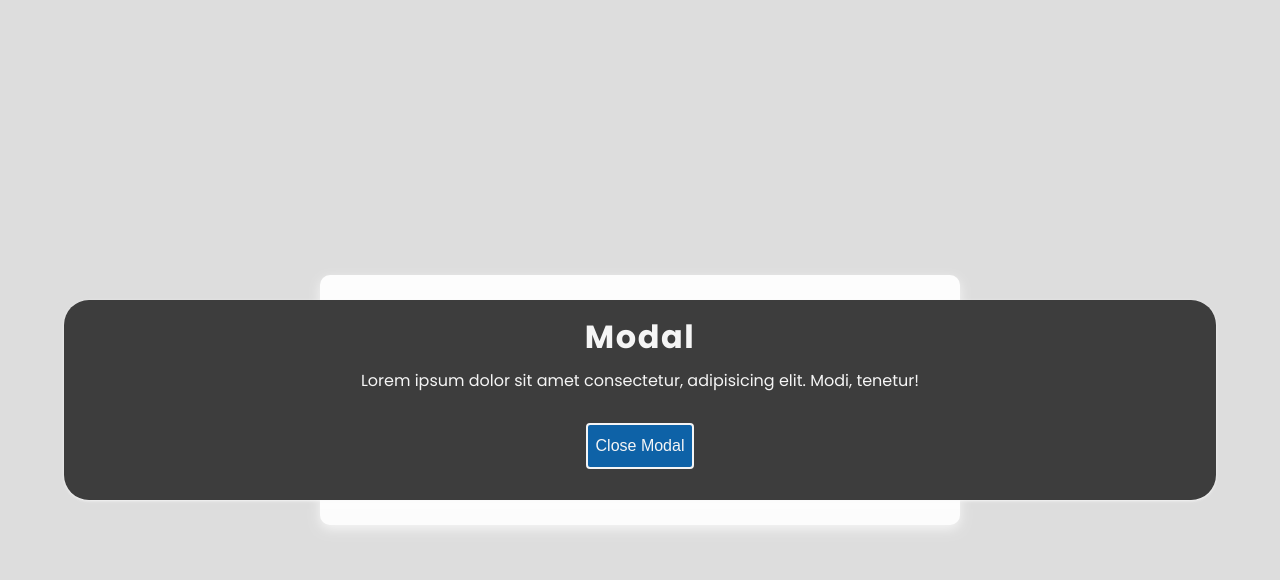
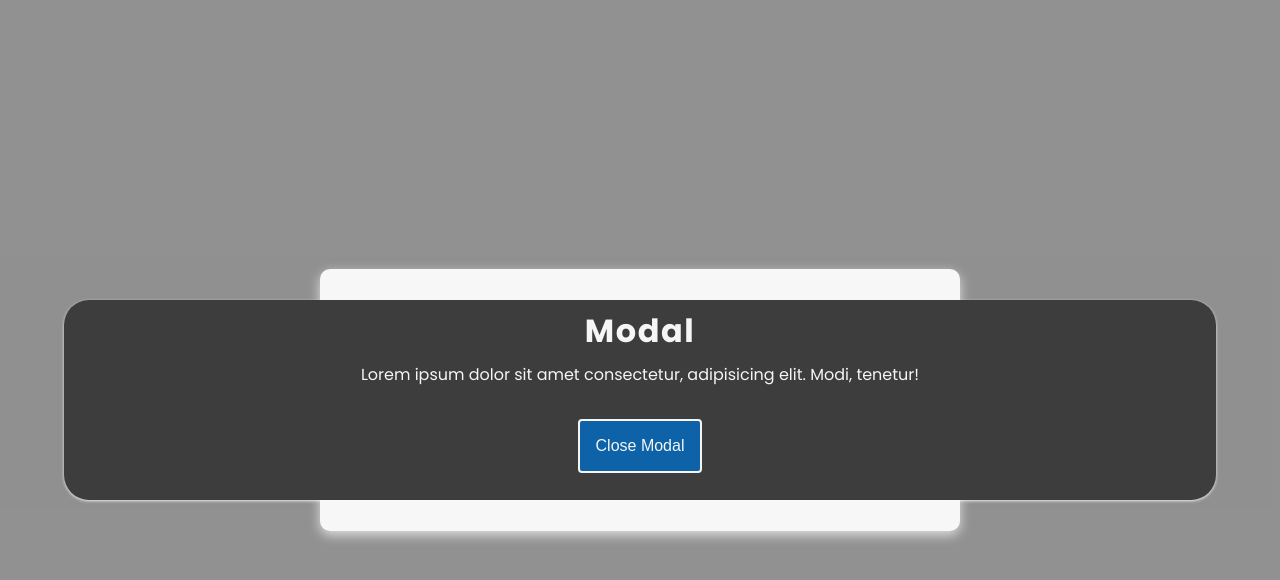
Before and after one commit to chrizzlekicks/vanillajs, a plain HTML site: page Modal/modal.html in a window 1280 px wide. Both pictures are taken after a click on the button "Open Modal". Drawn offline with Linux system fonts and the light colour scheme.

Commit message:
add README.md

```diff
--- a/Modal/style.css
+++ b/Modal/style.css
@@ -150,26 +150,13 @@ button:hover {
     box-shadow: var(--mn-shdw);
 }
 
-.modal-btn {
+.modal-btn,
+.close-btn {
     background-color: rgb(14, 98, 167);
-    border-radius: var(--brdr-rds);
-    border: 2px solid var(--fnt-clr);
-    padding: 0.75rem 0.5rem;
-    margin: 0.875rem;
-    color: var(--fnt-clr);
-    align-self: center;
-    cursor: pointer;
-}
-
-.modal-btn:hover {
-    background: var(--bckgrnd-trnsprnt);
-    color: var(--bckgrnd-clr);
-    border: 2px solid var(--bckgrnd-clr);
-    transition: var(--trnstn);
 }
 
 .modal-wrapper {
-    background: rgba(255, 255, 255, 0.836);
+    background: rgba(255, 255, 255, 0.46);
     top: 0;
     left: 0;
     width: 100%;
@@ -192,25 +179,6 @@ button:hover {
     box-shadow: var(--bx-shdw);
 }
 
-.close-btn {
-    background-color: rgb(14, 98, 167);
-    border-radius: var(--brdr-rds);
-    border: 2px solid var(--fnt-clr);
-    padding: 0.75rem 0.5rem;
-    margin: 0.875rem;
-    color: var(--fnt-clr);
-    align-self: center;
-    transition: var(--trnstn);
-    cursor: pointer;
-}
-
-.close-btn:hover {
-    background: var(--bckgrnd-trnsprnt);
-    color: var(--fnt-clr);
-    border: 2px solid var(--fnt-clr);
-    transition: var(--trnstn);
-}
-
 .modal-wrapper.open {
     visibility: visible;
     z-index: 10;
```
Also changed, not shown: 2 other files.
